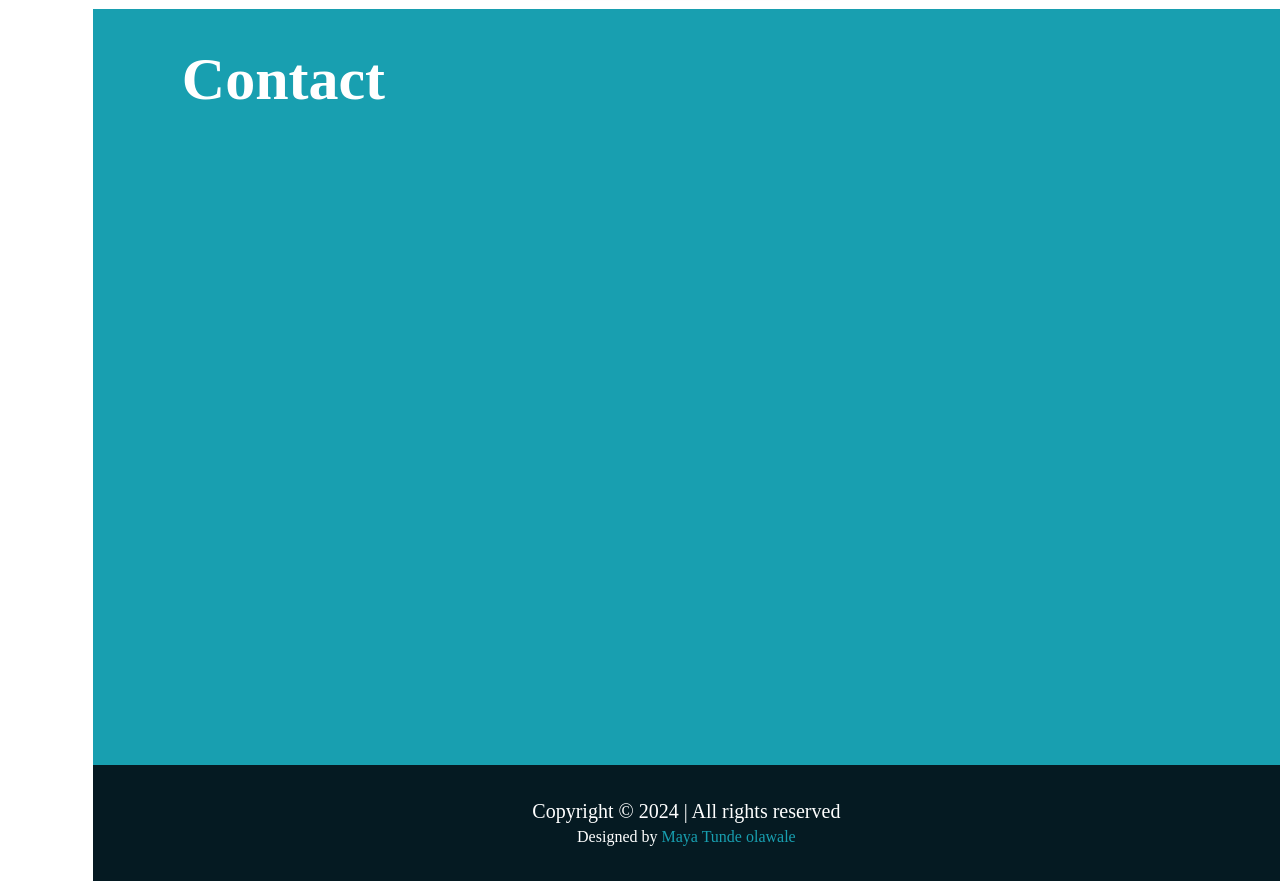
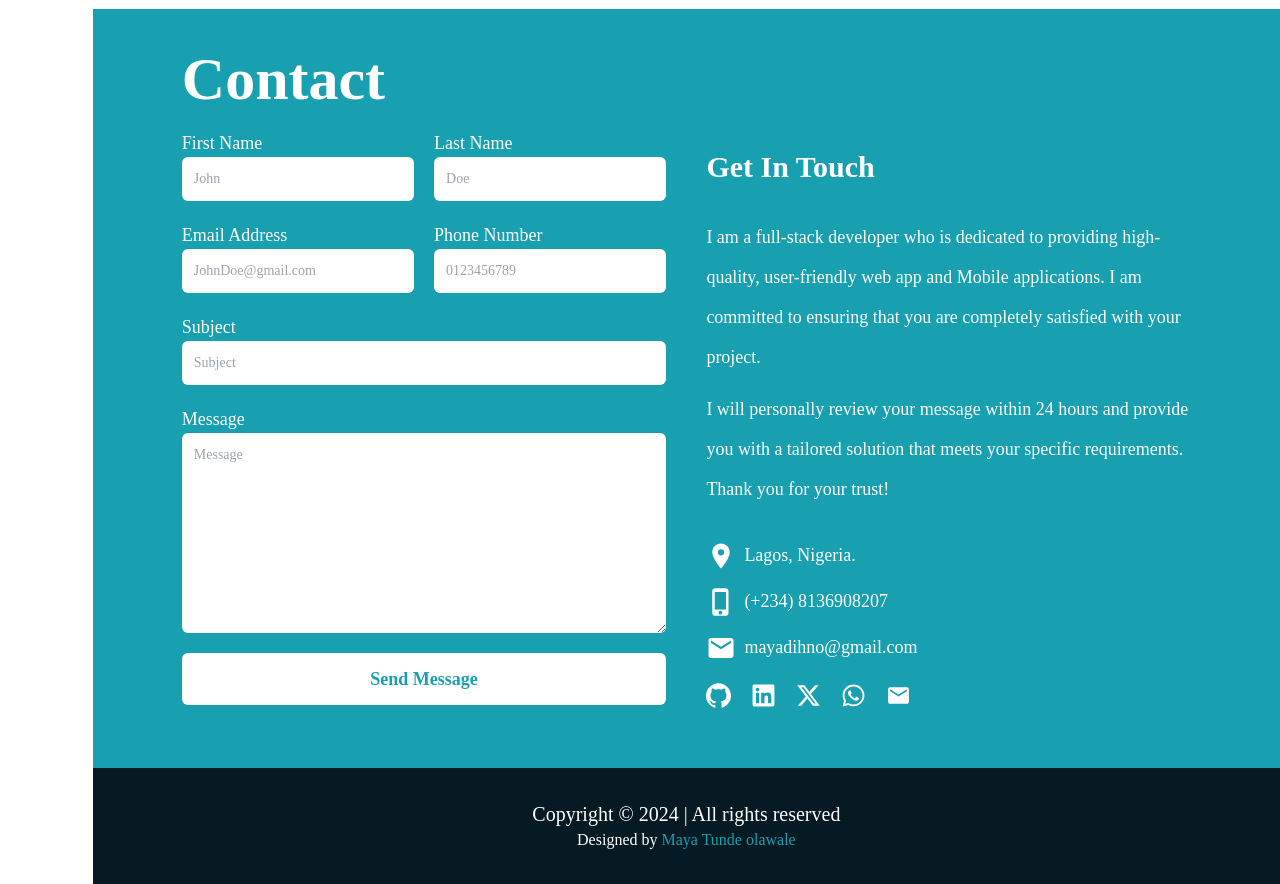
Before and after one commit to Mayadihno/my-portfolio, a Next.js app: page / in a window 1280 px wide. Shown: the part 6440-7324 px from the top of the page. Built offline with nearby package versions, Linux system fonts and the light colour scheme; a web font is replaced by a local one.

Commit message:
fix: clean up unused animation attributes and improve developer description in Contact component

```diff
--- a/src/app/_components/Contact/Contact.tsx
+++ b/src/app/_components/Contact/Contact.tsx
@@ -68,16 +68,14 @@ const Contact = () => {
   return (
     <div className="bg-[#189FB0] w-full h-fit pt-10 pb-10 mt-5">
       <div className="md:w-[85%] w-[95%] mx-auto">
-        <h3
-          className="text-white md:text-6xl text-3xl font-bold pb-5 font-ebgaramond"
-        >
+        <h3 className="text-white md:text-6xl text-3xl font-bold pb-5 font-ebgaramond">
           Contact
         </h3>
         <div className="flex md:flex-row flex-col-reverse md:space-x-10">
           <div
             className="md:w-1/2 w-full md:mt-0 my-5"
-            data-aos="fade-right"
-            data-aos-duration="1500"
+            // data-aos="fade-right"
+            // data-aos-duration="1500"
           >
             <form onSubmit={handleSubmit(onSubmit)} className="font-ebgaramond">
               <div className="flex space-x-5">
@@ -160,17 +158,18 @@ const Contact = () => {
           </div>
           <div
             className="md:w-1/2 w-full font-ebgaramond"
-            data-aos="fade-left"
-            data-aos-duration="2000"
+            // data-aos="fade-left"
+            // data-aos-duration="2000"
           >
             <h3 className="text-white text-3xl font-bold md:pt-5 py-3 md:pb-5">
               Get In Touch
             </h3>
             <div className=" text-lg text-white font-medium leading-10">
               <p className="py-3">
-                I am a full-stack who is dedicated to providing high-quality,
-                user-friendly web app and Mobile applications. I am committed to
-                ensuring that you are completely satisfied with your project.
+                I am a full-stack developer who is dedicated to providing
+                high-quality, user-friendly web app and Mobile applications. I
+                am committed to ensuring that you are completely satisfied with
+                your project.
               </p>
               <p>
                 I will personally review your message within 24 hours and
@@ -196,8 +195,8 @@ const Contact = () => {
                   <div
                     className=""
                     key={item.id}
-                    data-aos="fade-up-right"
-                    data-aos-duration="1000"
+                    // data-aos="fade-up-right"
+                    // data-aos-duration="1000"
                   >
                     <Link
                       href={item.link}
```
